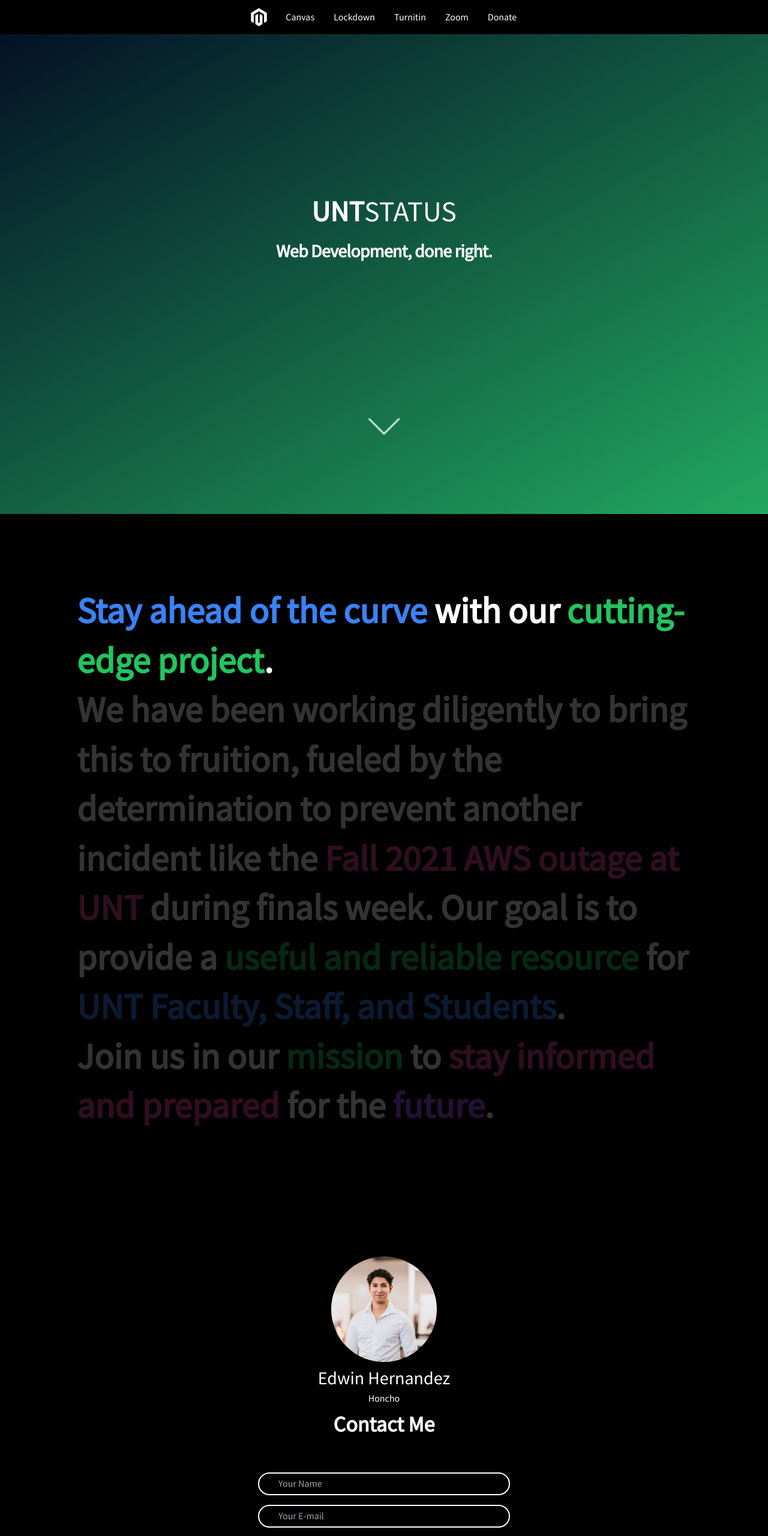
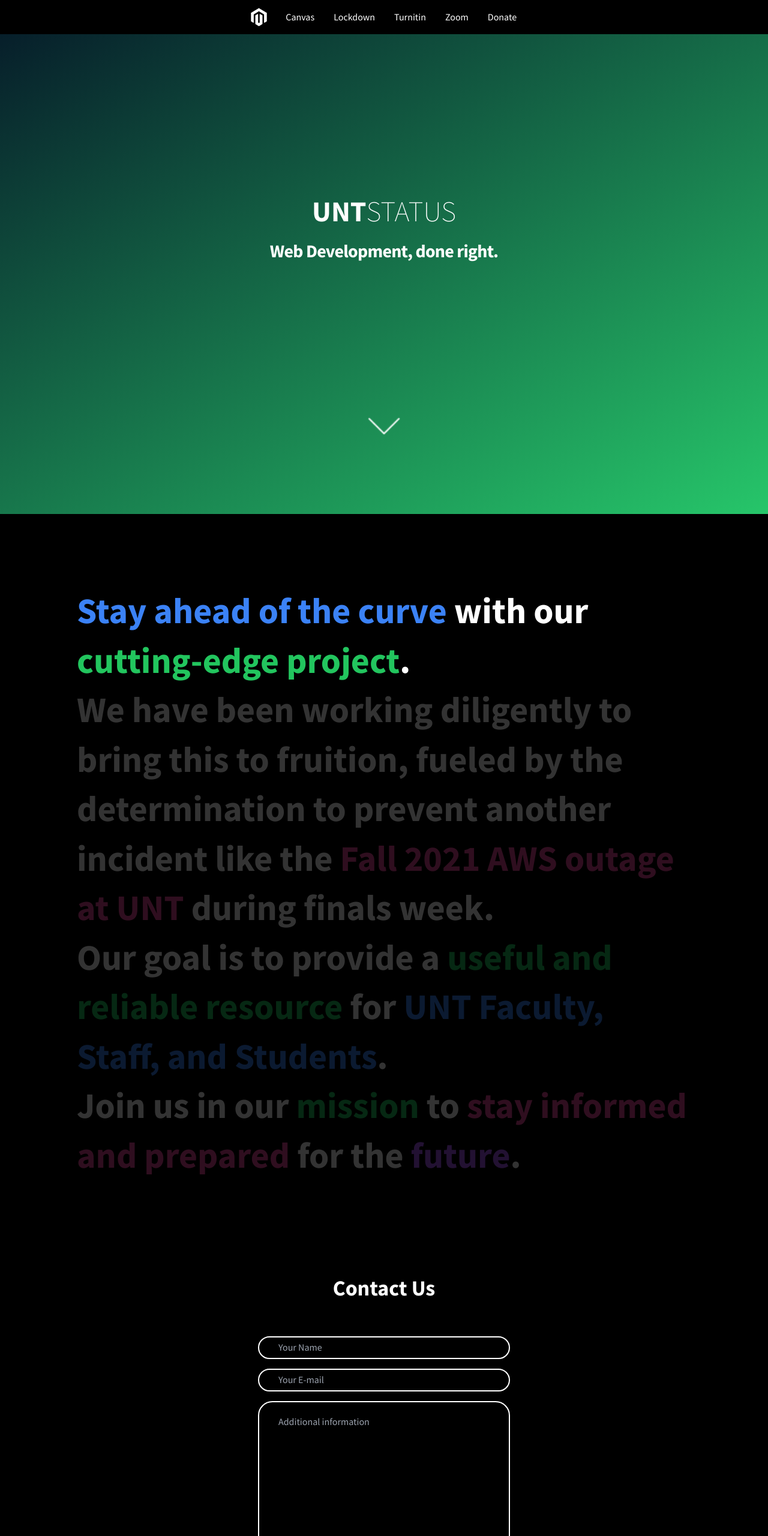
Before and after one commit to edwinhern/untstatus-next, a Next.js app: page / in a window 1280 px wide. Shown: the top 2561 px of the page at 60% size. Built offline with nearby package versions, Linux system fonts and the light colour scheme.

Commit message:
Configure website logic

```diff
--- a/components/About.Component.tsx
+++ b/components/About.Component.tsx
@@ -57,7 +57,7 @@
             <strong className="text-pink-500">
               Fall 2021 AWS outage at UNT
             </strong>{" "}
-            during finals week. Our goal is to provide a{" "}
+            during finals week. <br></br> Our goal is to provide a{" "}
             <strong className="text-green-500">
               useful and reliable resource
             </strong>{" "}
--- a/components/ContactForm.Component.tsx
+++ b/components/ContactForm.Component.tsx
@@ -19,25 +19,10 @@
 
   return (
     <div className="bg-black text-white flex flex-col justify-center pt-0 pb-[5px] min-h-[70vh]">
-      <div className="pb-10 container mx-auto px-10 text-center items-center justify-center mt-[40px]">
-        <div className="mt-[10px] grid gap-6 lg:gap-20 -mb-[25px]">
-          <div>
-            <div className="container max-w-screen-lg mx-auto">
-              <img
-                alt="Picture of Edwin Hernandez"
-                className="mx-auto object-cover mb-2 w-44 h-44 rounded-full"
-                src="/assets/social-media/me.JPG"
-              />
-            </div>
-            <div className="text-2xl xl:text-3xl">Edwin Hernandez</div>
-            <h2 className="mt-2">Honcho</h2>
-          </div>
-        </div>
-      </div>
       <div className="flex-1 flex flex-col justify-center text-center items-center pt-5 lg:pt-5">
         {!form.isSubmitted && (
           <>
-            <h2 className="text-4xl font-bold -mt-5 -mb-[20px]">Contact Me</h2>
+            <h2 className="text-4xl font-bold -mt-5 -mb-[20px]">Contact Us</h2>
             <form
               onSubmit={handleSubmit}
               className="flex flex-col gap-4 mt-16 px-10 lg:mt-20 min-w-full lg:min-w-[500px]"
--- a/components/Masthead.Component.tsx
+++ b/components/Masthead.Component.tsx
@@ -60,7 +60,7 @@
         loop
         muted
         playsInline
-        className={`${style.mastHeadBackground} absolute w-screen min-h-[90vh] md:h-screen object-cover saturate-100`}
+        className={`${style.mastHeadBackground} absolute w-screen min-h-[90vh] md:h-screen saturate-100`}
       />
 
       <motion.div
@@ -68,7 +68,7 @@
         className="p-12 font-bold z-10 text-white text-center flex-1 flex items-center justify-center flex-col"
       >
         <h1 className="mb-6 uppercase text-4xl xl:text-5xl">
-          unt<a className="font-thin">Status</a>
+          unt<a className="font-light">Status</a>
         </h1>
         <h2 className="mb-2 text-2xl xl:text-3xl tracking-tight">
           <span>Web Development,</span> <span>done right.</span>
--- a/components/Status.Component.tsx
+++ b/components/Status.Component.tsx
@@ -56,16 +56,13 @@
 );
 
 export const WorkContainer1: React.FC<Props> = ({ children }) => (
-  <div className="grid grid-cols-1 lg:grid-cols-2 w-full top-0 sticky">
-    {children}
-  </div>
+  <div className="grid grid-cols-1 lg:grid-cols-2">{children}</div>
 );
 
 export const WorkLeft1: React.FC<Props> = ({ children }) => (
   <div
     className={`${style.pagesBackground} bg-opacity-100 saturate-100
-    flex flex-col items-center justify-center h-[30vh] lg:h-[91vh]
-    text-white text-4xl md:text-5xl font-semibold leading-10`}
+    flex flex-col items-center justify-center h-[30vh] lg:min-h-screen text-white text-4xl md:text-5xl font-semibold leading-10`}
   >
     <motion.div variants={fadeInUp}>{children}</motion.div>
   </div>
@@ -73,8 +70,7 @@
 
 export const WorkRight1: React.FC<Props> = ({ children }) => (
   <div
-    className="bg-white text-black h-[57vh] md:h-[62vh] lg:h-[91vh] flex flex-1 lg:items-center
-    text-center justify-center"
+    className={`bg-white text-black lg:min-h-screen flex flex-1 lg:items-center text-center justify-center`}
   >
     <motion.div
       variants={fadeInDown}
--- a/pages/_app.tsx
+++ b/pages/_app.tsx
@@ -8,7 +8,7 @@
 
 const sourceSansPro = Source_Sans_Pro({
   subsets: ["latin"],
-  weight: "400",
+  weight: ["200", "400", "700"],
 });
 
 function MyApp({ Component, pageProps }: AppProps) {
--- a/styles/Masthead.module.css
+++ b/styles/Masthead.module.css
@@ -1,4 +1,6 @@
 .mastHeadBackground {
   background-repeat: no-repeat;
   background-image: url("../public/assets/background/home.svg");
+  background-size: cover;
+  background-position: center;
 }
--- a/styles/pages.module.css
+++ b/styles/pages.module.css
@@ -1,4 +1,10 @@
 .pagesBackground {
   background-repeat: no-repeat;
   background-image: url("../public/assets/background/home1.svg");
+  background-size: cover;
+  background-position: center;
 }
+
+.workRight {
+  height: calc(100vh - 30vh);
+}
```
Also changed, not shown: components/Footer.Component.tsx (+0 -24 lines).
